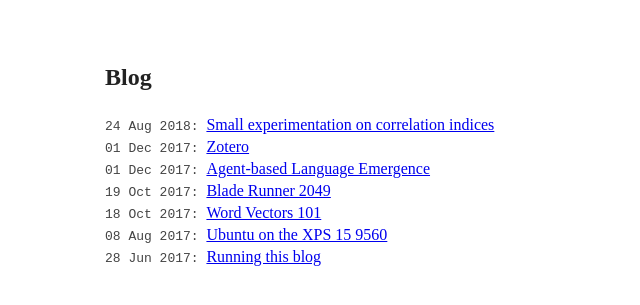
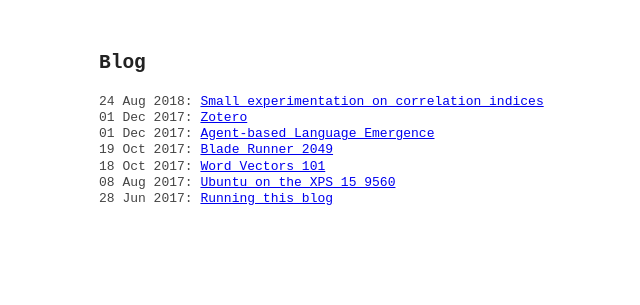
Before and after one commit to theo-m/theo-m.github.io, a Jekyll site: the page built from blog.md, in a window 1280 px wide. Shown: the top 305 px of the page, without its empty margins (227-867 px from the left). Built offline with Jekyll 4.4.1, drawn with Linux system fonts in a browser that asks for light colours.

Commit message:
monospace

```diff
--- a/blog.md
+++ b/blog.md
@@ -5,7 +5,7 @@ title: Blog
 
 <p>
 {% for post in site.blog reversed %}
-<span style="font-family: monospace;">{{ post.date | date: "%d %b %Y"}}:  </span>
+<span>{{ post.date | date: "%d %b %Y"}}:  </span>
 <a href="{{ post.url }}" title="{{ post.title }}">{{ post.title }}</a>
 <br>
 {% endfor %}
--- a/css/main.css
+++ b/css/main.css
@@ -1,6 +1,7 @@
 body {
   max-width: 680px;
   margin: 1em auto 1em;
+  font-family: monospace;
 }
 
 .container {
```
